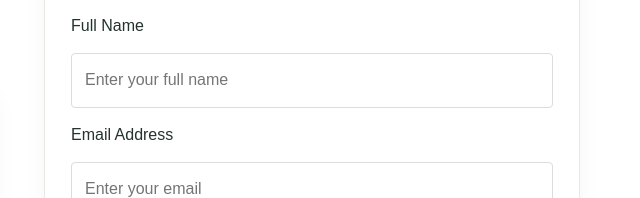
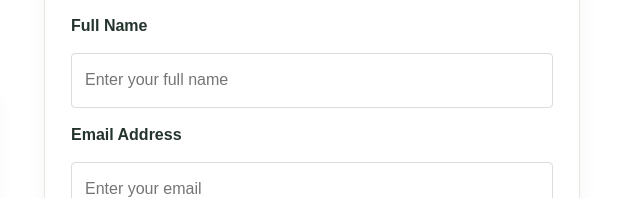
Before and after one commit to jelesa14/LAGNASON-project-2, a plain HTML site: page contact.html in a window 1280 px wide. Shown: the part 602-800 px from the top of the page, 620-1260 px from the left. Drawn offline with Linux system fonts and the light colour scheme.

Commit message:
bold text in contact page

```diff
--- a/contact.html
+++ b/contact.html
@@ -28,7 +28,7 @@
     .banner{background:var(--green);color:#fff;padding:52px 24px;text-align:center}.banner h2{color:#fff}.banner p{color:#e2eae4}
     .page-hero{background:linear-gradient(90deg,#102d24ed,#102d24a8),url('https://images.unsplash.com/photo-1523050854058-8df90110c9f1?auto=format&fit=crop&w=1600&q=80') center/cover;color:#fff;padding:70px 24px}.page-hero h1{color:#fff;font-size:48px;margin:4px 0}.page-hero p{margin:0;color:#e9eee9}
     ul.clean{padding-left:20px}li{margin:8px 0}.event-date{color:#a47726;font-weight:bold;font-size:13px;text-transform:uppercase;letter-spacing:1px}
-    form{display:grid;gap:14px}input,textarea,select{width:100%;padding:13px;border:1px solid #d9ded8;border-radius:4px;font:inherit}textarea{min-height:130px}
+    form{display:grid;gap:14px}form label{font-weight:700}input,textarea,select{width:100%;padding:13px;border:1px solid #d9ded8;border-radius:4px;font:inherit}textarea{min-height:130px}
     footer{background:#0c241c;color:#dce5de;padding:55px 24px 20px}footer h2,footer h3{color:#fff}footer a{color:#e7c77e}.footer-grid{max-width:1120px;margin:auto;display:grid;grid-template-columns:2fr 1fr 1fr;gap:35px}.copyright{max-width:1120px;margin:35px auto 0;padding-top:18px;border-top:1px solid #ffffff25;font-size:13px;color:#aebbb2}
     .breadcrumb{color:#c6d3c9;font-size:14px}.tag{display:inline-block;background:#f2ead9;color:#72531d;padding:5px 10px;border-radius:20px;font-size:12px;font-weight:bold}
     @media(max-width:800px){.nav{align-items:flex-start;flex-direction:column}nav{gap:12px}.grid,.grid.four,.grid.two,.split,.footer-grid{grid-template-columns:1fr}.hero{padding:75px 24px}.stats{grid-template-columns:1fr}.page-hero h1{font-size:38px}}
```
